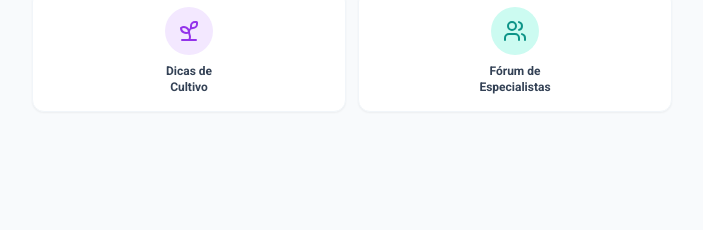
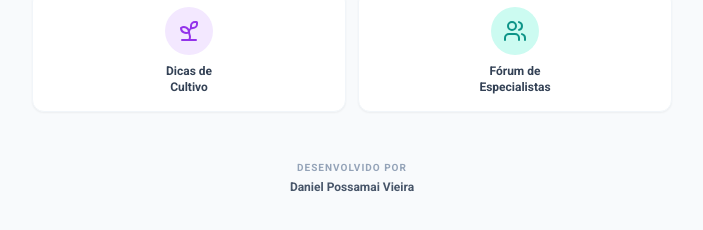
Before and after one commit to spinbuxa/drplant, a React (Vite) app: page / in a window 1280 px wide. Shown: the part 386-616 px from the top of the page, without its empty margins (288-991 px from the left). Built offline with nearby package versions, Linux system fonts and the light colour scheme.

Commit message:
Add files via upload

```diff
--- a/App.tsx
+++ b/App.tsx
@@ -1,7 +1,7 @@
 import React, { useState, useEffect } from 'react';
 import { Navbar } from './components/Navbar';
 import { BottomNav } from './components/BottomNav';
-import { WeatherWidget } from './components/WeatherWidget';
+import { PlantWeather } from './components/PlantWeather';
 import { ImageUpload } from './components/ImageUpload';
 import { AnalysisResults } from './components/AnalysisResults';
 import { HistoryList } from './components/HistoryList';
@@ -189,6 +189,12 @@ const App: React.FC = () => {
            </div>
            <h2 className="text-xl font-bold text-slate-700 dark:text-slate-300">Em Desenvolvimento</h2>
            <p className="text-slate-500 dark:text-slate-400 mt-2 max-w-xs mx-auto text-sm">Estamos preparando conteúdos exclusivos para você cultivar melhor.</p>
+           {activeTab === 'profile' && (
+             <div className="mt-8 pt-8 border-t border-slate-200 dark:border-slate-700 w-full max-w-xs">
+                <p className="text-xs text-slate-400 font-medium uppercase tracking-wider mb-2">Desenvolvedor</p>
+                <p className="font-bold text-slate-700 dark:text-slate-200">Daniel Possamai Vieira</p>
+             </div>
+           )}
         </div>
       );
     }
@@ -201,7 +207,7 @@ const App: React.FC = () => {
             {/* Header / Weather Section */}
             <div className="relative">
                <h1 className="text-xl font-bold text-slate-800 dark:text-slate-100 mb-4 px-1">Olá, Produtor 👋</h1>
-               <WeatherWidget />
+               <PlantWeather />
             </div>
 
             {/* Main Action Card - Plantix "Heal your crop" style */}
@@ -251,6 +257,12 @@ const App: React.FC = () => {
                  <HistoryList items={history} onSelect={handleHistorySelect} onDelete={removeFromHistory} />
                </div>
             )}
+
+            {/* Developer Credit Footer */}
+            <div className="py-6 text-center">
+              <p className="text-[10px] uppercase tracking-widest text-slate-400 dark:text-slate-600 font-semibold mb-1">Desenvolvido por</p>
+              <p className="text-xs font-bold text-slate-600 dark:text-slate-400">Daniel Possamai Vieira</p>
+            </div>
           </>
         ) : (
           <div className="animate-fade-in">
--- a/index.html
+++ b/index.html
@@ -6,6 +6,7 @@
     <title>Dr Plant - Seu Assistente de Cultivo</title>
     <meta name="theme-color" content="#16a34a">
     <meta name="description" content="Diagnóstico instantâneo de doenças em plantas e assistente de cultivo com IA.">
+    <meta name="author" content="Daniel Possamai Vieira">
     <link rel="manifest" href="/manifest.json">
     <link rel="apple-touch-icon" href="https://cdn-icons-png.flaticon.com/512/628/628283.png">
     <script src="https://cdn.tailwindcss.com"></script>
```
